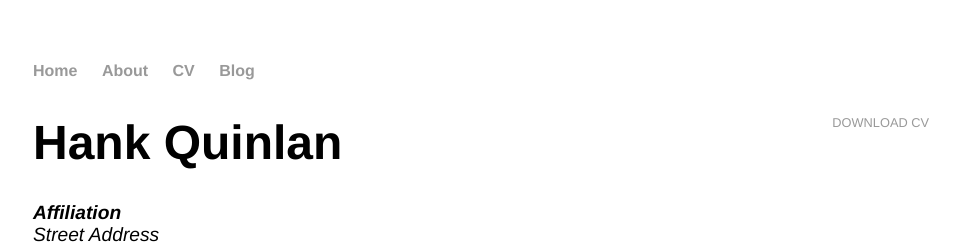
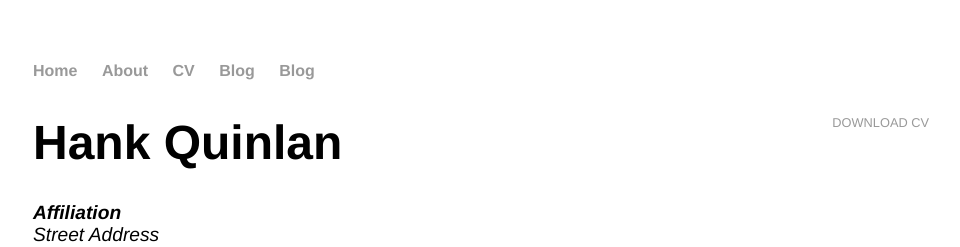
Before and after one commit to peter-bucher/StoryTours.github.io, a Jekyll site: the page built from cv/index.html, in a window 1280 px wide. Shown: the top 247 px of the page, without its empty margins (159-1119 px from the left). Built offline with Jekyll 4.4.1, drawn with Linux system fonts in a browser that asks for light colours.

Commit message:
Update default.html

```diff
--- a/_layouts/default.html
+++ b/_layouts/default.html
@@ -15,6 +15,7 @@
         <li><a href="/about">About</a></li>
         <li><a href="/cv">CV</a></li>
         <li><a href="/blog">Blog</a></li>
+        <li><a href="/trips">Blog</a></li>
       </ul>
     </nav>
 <div class="container">
```
Lines whose indentation alone changed are shown as unchanged.
